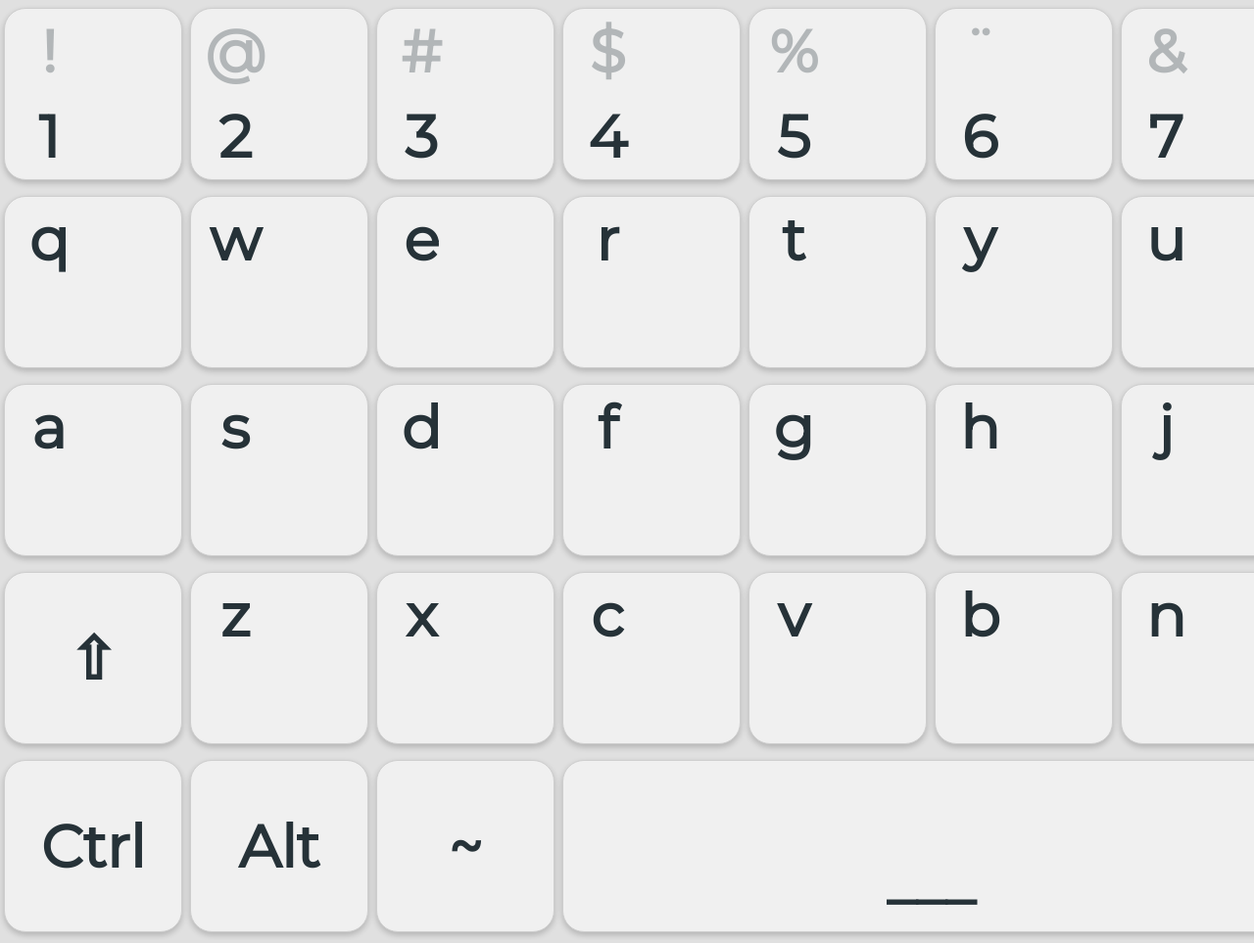
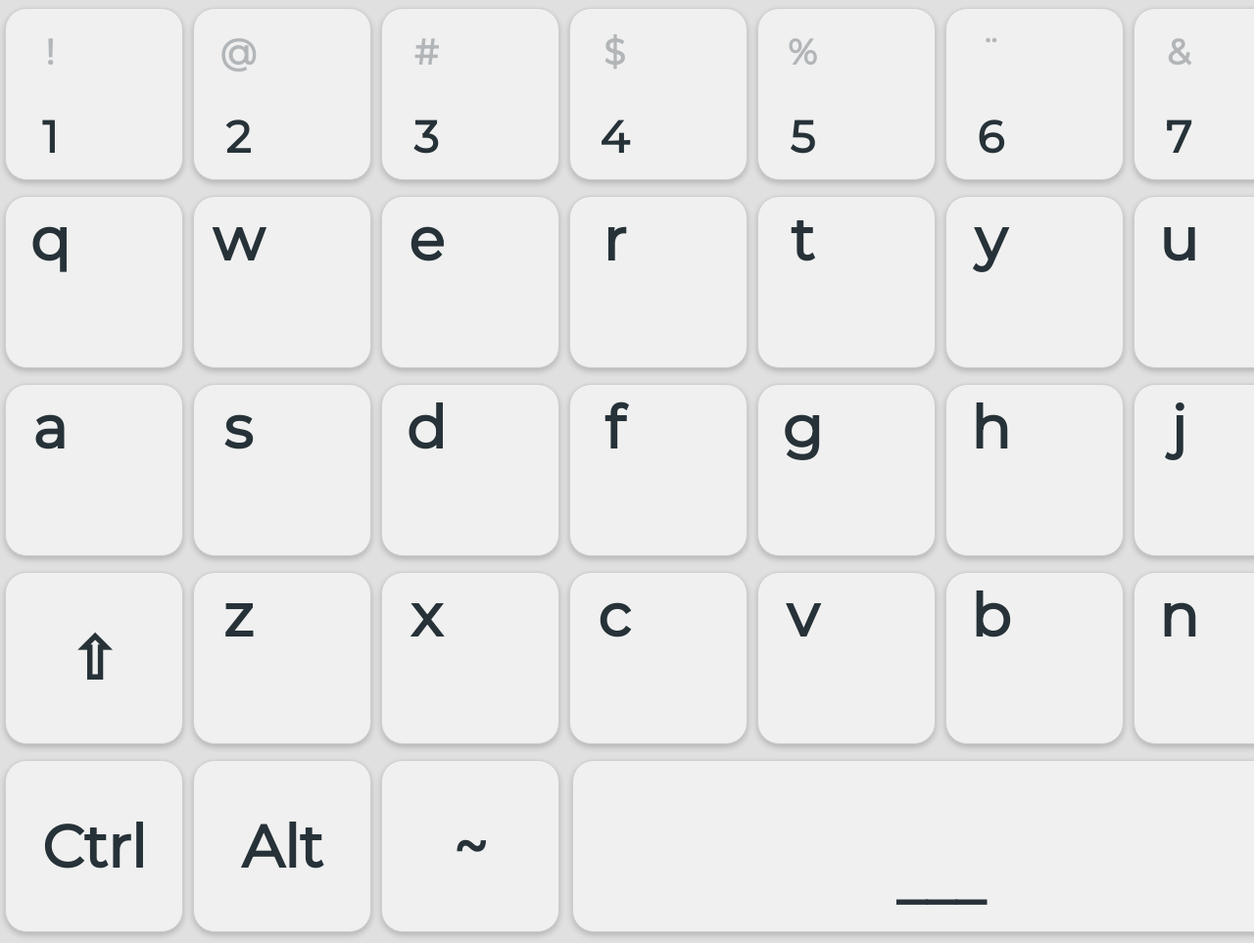
Before and after one commit to iptsp/teclado-helena, a website built with webpack: page client/ui/src/index.html in a window 1280 px wide. Shown: the top 963 px of the page at 98% size. Built offline with nearby package versions, Linux system fonts and the light colour scheme.

Commit message:
#thl-14 - wip: client v1

```diff
--- a/client/ui/src/index.html
+++ b/client/ui/src/index.html
@@ -33,7 +33,7 @@
                     <div class="tr">
 
                     </div>
-                    <div class="bl">
+                    <div class="bl numeric">
                         1
                     </div>
                     <div class="br">
@@ -49,7 +49,7 @@
                     <div class="tr">
 
                     </div>
-                    <div class="bl">
+                    <div class="bl numeric">
                         2
                     </div>
                     <div class="br">
@@ -65,7 +65,7 @@
                     <div class="tr">
 
                     </div>
-                    <div class="bl">
+                    <div class="bl numeric">
                         3
                     </div>
                     <div class="br">
@@ -81,7 +81,7 @@
                     <div class="tr">
 
                     </div>
-                    <div class="bl">
+                    <div class="bl numeric">
                         4
                     </div>
                     <div class="br">
@@ -97,7 +97,7 @@
                     <div class="tr">
 
                     </div>
-                    <div class="bl">
+                    <div class="bl numeric">
                         5
                     </div>
                     <div class="br">
@@ -113,7 +113,7 @@
                     <div class="tr">
 
                     </div>
-                    <div class="bl">
+                    <div class="bl numeric">
                         6
                     </div>
                     <div class="br">
@@ -129,7 +129,7 @@
                     <div class="tr">
 
                     </div>
-                    <div class="bl">
+                    <div class="bl numeric">
                         7
                     </div>
                     <div class="br">
@@ -145,7 +145,7 @@
                     <div class="tr">
 
                     </div>
-                    <div class="bl">
+                    <div class="bl numeric">
                         8
                     </div>
                     <div class="br">
@@ -161,7 +161,7 @@
                     <div class="tr">
 
                     </div>
-                    <div class="bl">
+                    <div class="bl numeric">
                         9
                     </div>
                     <div class="br">
@@ -177,7 +177,7 @@
                     <div class="tr">
 
                     </div>
-                    <div class="bl">
+                    <div class="bl numeric">
                         0
                     </div>
                     <div class="br">
--- a/client/ui/src/styles/style.css
+++ b/client/ui/src/styles/style.css
@@ -14,7 +14,10 @@ body {
 }
 
 #root {
-
+    width: 1920px;
+    height: 1200px;
+    /* if overflow is hidden, check for your code, dont change this section */
+    overflow: hidden;
 }
 
 .key-row {
@@ -27,6 +30,10 @@ body {
     height: 192px;
     padding: 8px 4px;
     cursor: pointer;
+}
+
+.numeric {
+    font-size: 45px;
 }
 
 .inner {
@@ -94,6 +101,7 @@ body {
 
 .vertical-split .t {
     color: #2632384d;
+    font-size: 36px;
 }
 
 .vertical-split .divider {
@@ -113,6 +121,7 @@ body {
 
 .shiftable .tl {
     color: #2632384d;
+    font-size: 36px;
 }
 
 
```
